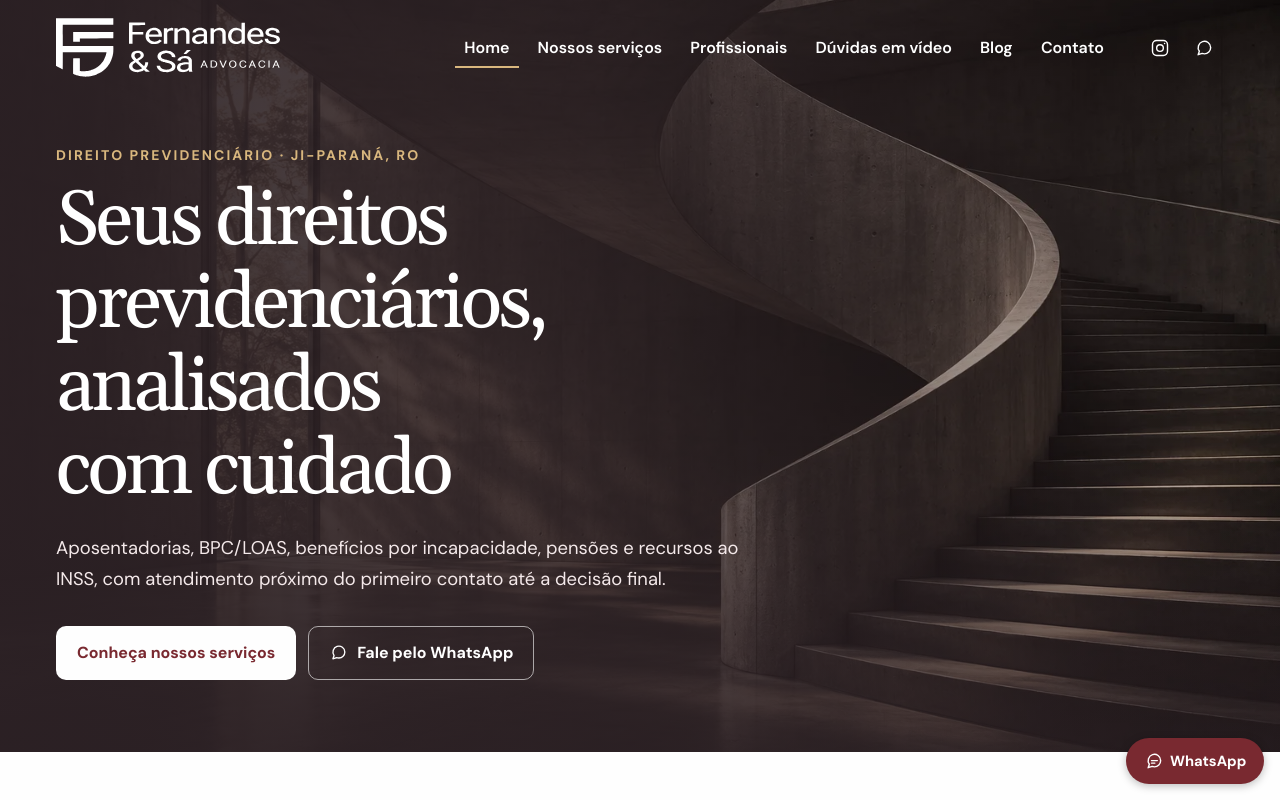
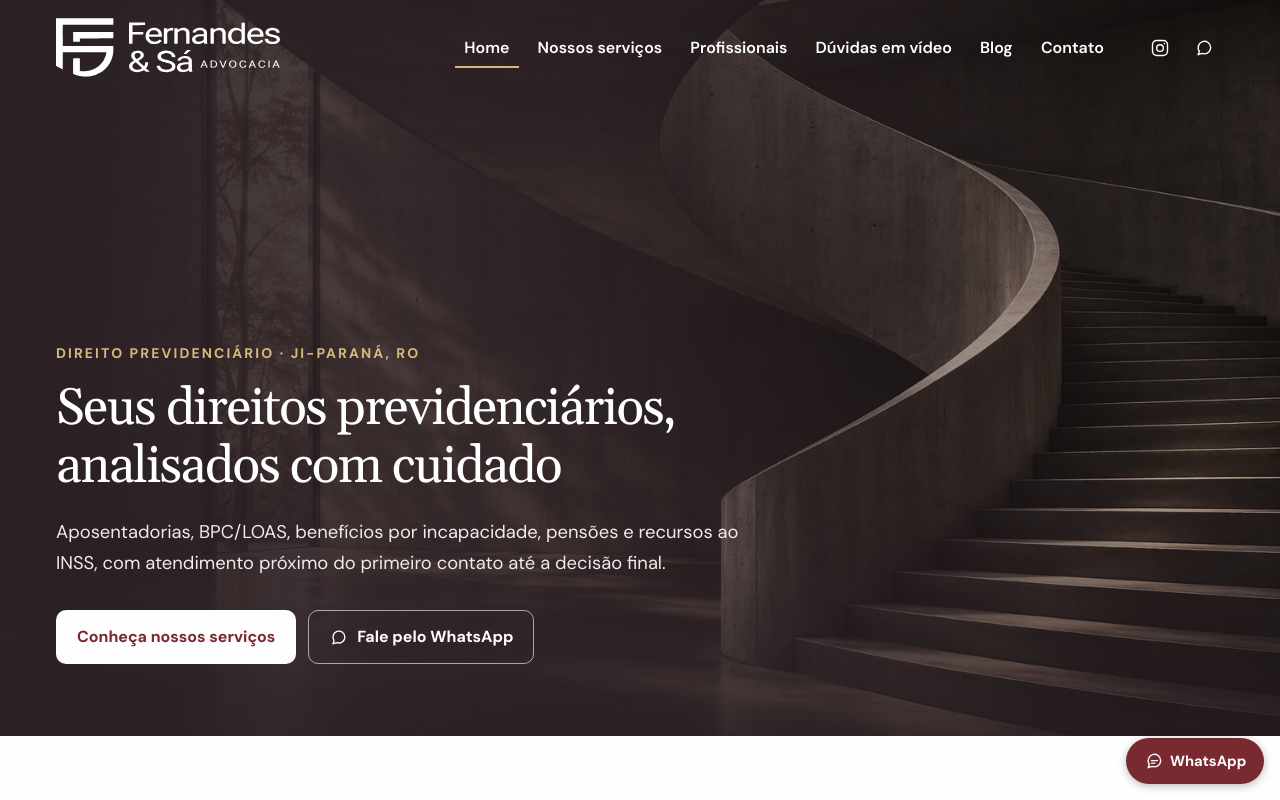
Before and after one commit to JonnathaLeite/fernandes-sa-esboco, a plain HTML site: page index.html in a window 1280 px wide. Shown: the top 800 px of the page. Drawn offline with Linux system fonts and the light colour scheme.

Commit message:
Título da capa da Home menor e mais leve

```diff
--- a/assets/css/estilo.css
+++ b/assets/css/estilo.css
@@ -195,6 +195,11 @@ img {
   stroke-width: 1.7;
   stroke-linecap: round;
   stroke-linejoin: round;
+}
+
+/* Mantém expressões curtas na mesma linha, como "Ji-Paraná, RO". */
+.sem-quebra {
+  white-space: nowrap;
 }
 
 .pendente {
@@ -551,7 +556,10 @@ img {
 }
 
 .capa-inicio h1 {
-  max-width: 14ch;
+  max-width: 24ch;
+  font-size: clamp(2.1rem, 4vw, 3.5rem);
+  line-height: 1.15;
+  letter-spacing: -0.03em;
   text-wrap: balance;
 }
 
--- a/index.html
+++ b/index.html
@@ -117,7 +117,9 @@
     <main id="conteudo">
       <section class="capa-inicio" aria-labelledby="inicio-titulo">
         <div class="wrap capa-inicio-conteudo">
-          <p class="eyebrow">Direito Previdenciário · Ji-Paraná, RO</p>
+          <p class="eyebrow">
+            Direito Previdenciário · <span class="sem-quebra">Ji-Paraná, RO</span>
+          </p>
           <h1 id="inicio-titulo">Seus direitos previdenciários, analisados com cuidado</h1>
           <p class="capa-inicio-chamada">
             Aposentadorias, BPC/LOAS, benefícios por incapacidade, pensões e recursos ao INSS, com
```
Also changed, not shown: fonte/paginas/index.html (+1 -1 lines).
